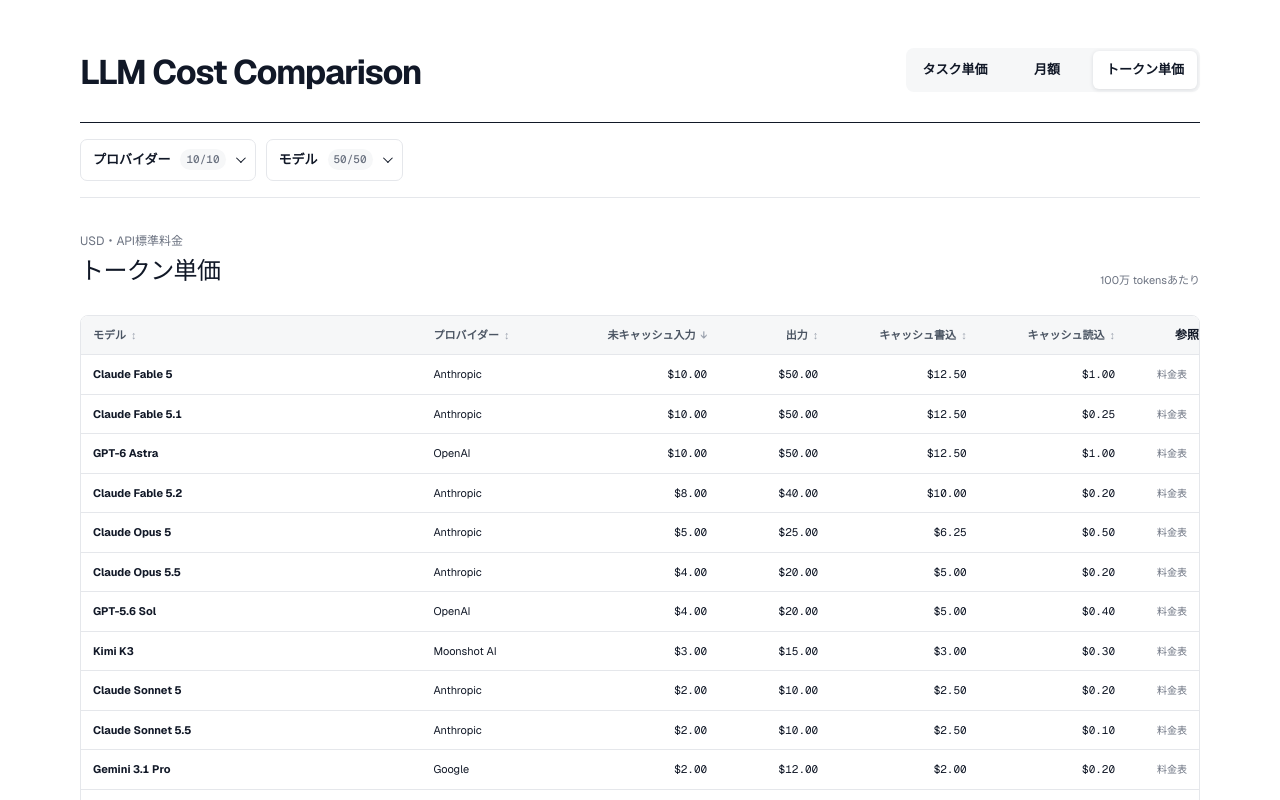
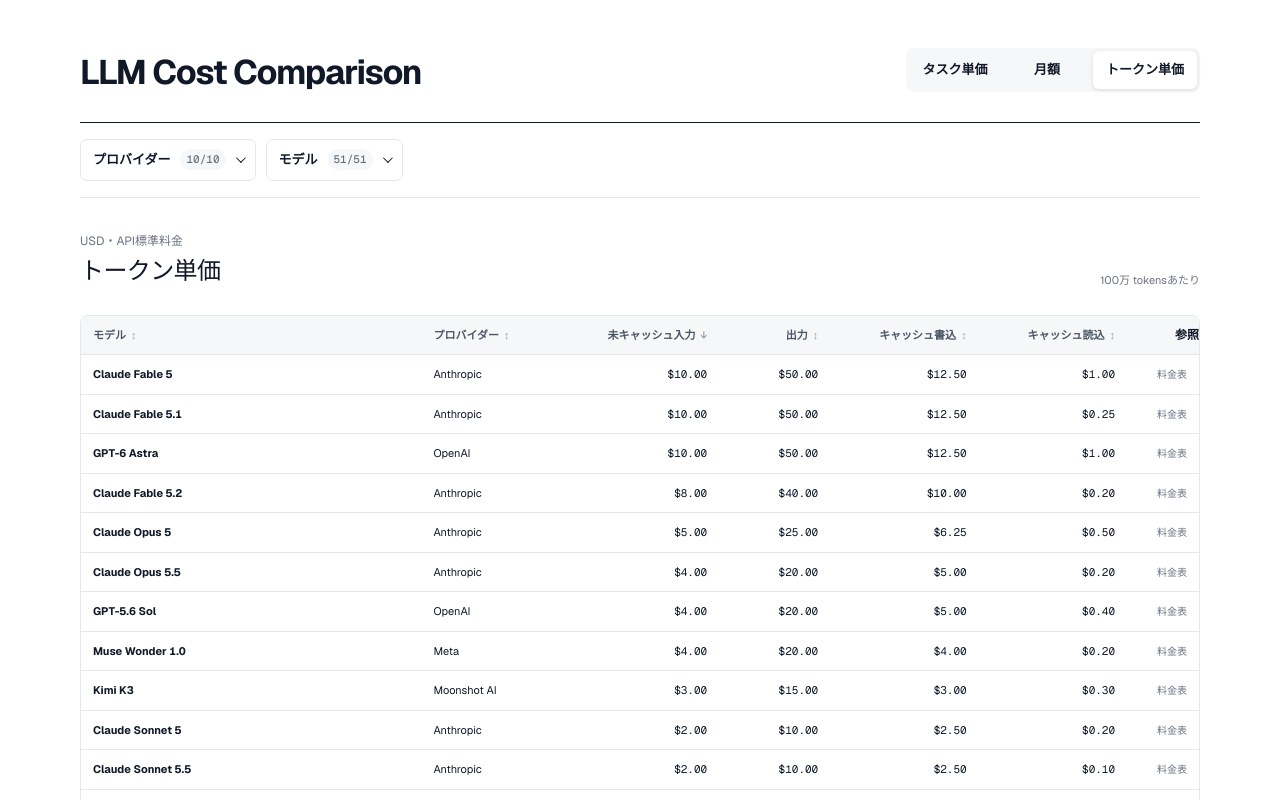
Before and after one commit to kody-takuya/AI-cost-comparison, a Next.js app: page / in a window 1280 px wide. Shown: the top 800 px of the page. Built offline with nearby package versions, Linux system fonts and the light colour scheme.

Commit message:
Add Muse Wonder API pricing with automatic updates

```diff
--- a/data/pricing.json
+++ b/data/pricing.json
@@ -1,6 +1,6 @@
 {
   "updatedAt": "2026-11-10",
-  "notice": "Muse Emberは1回の入力（キャッシュを含む）が20万トークン以下と超過の場合を別行で表示しています。超過時はリクエスト全体に長文単価が適用されます。キャッシュ書込欄は通常入力単価です。Fable 5.2のキャッシュ書込は5分保持の単価です。Gemini 4 Argonは2026-11-30まで導入料金（100万トークンあたり入力$2・出力$10・キャッシュ読込$0.10）、12月1日以降は各単価が2倍です。明示的キャッシュは非対応のため、キャッシュ書込欄は通常入力単価で計算します。GPT-6.1 TerraはStandard・入力272K以下・キャッシュ30分保持の単価です。1回の入力が272Kを超えると、そのリクエスト全体の入力・キャッシュ単価は2倍、出力単価は1.5倍です。DeepSeekは平日10:00–13:00、15:00–19:00 JSTがピーク、それ以外はオフピークです。V4 Proは2026-09-14 13:00 JST以降、V4.1 Pro登場までV4.1 Flashへルーティングされ同単価になります。Claude Haiku 5.5の表示単価は1回のプロンプトが10万トークン以下の場合です。10万超では各単価が5倍になります。Gemini 4 Carbonは2026-10-28の公式発表に基づく限定・段階的提供モデルです。表示は導入予定料金（100万トークンあたり入力$2・出力$10・キャッシュ読込$0.10）で、一般提供は未確認です。導入期間終了後は入力$4・出力$20となりますが、終了日は未公表です。キャッシュ書込単価は未公表のため通常入力単価で仮計算します。Carbonの単価は自動更新対象外です。",
+  "notice": "Muse Emberは1回の入力（キャッシュを含む）が20万トークン以下と超過の場合を別行で表示しています。超過時はリクエスト全体に長文単価が適用されます。キャッシュ書込欄は通常入力単価です。Fable 5.2のキャッシュ書込は5分保持の単価です。Gemini 4 Argonは2026-11-30まで導入料金（100万トークンあたり入力$2・出力$10・キャッシュ読込$0.10）、12月1日以降は各単価が2倍です。明示的キャッシュは非対応のため、キャッシュ書込欄は通常入力単価で計算します。GPT-6.1 TerraはStandard・入力272K以下・キャッシュ30分保持の単価です。1回の入力が272Kを超えると、そのリクエスト全体の入力・キャッシュ単価は2倍、出力単価は1.5倍です。DeepSeekは平日10:00–13:00、15:00–19:00 JSTがピーク、それ以外はオフピークです。V4 Proは2026-09-14 13:00 JST以降、V4.1 Pro登場までV4.1 Flashへルーティングされ同単価になります。Claude Haiku 5.5の表示単価は1回のプロンプトが10万トークン以下の場合です。10万超では各単価が5倍になります。Gemini 4 Carbonは2026-10-28の公式発表に基づく限定・段階的提供モデルです。表示は導入予定料金（100万トークンあたり入力$2・出力$10・キャッシュ読込$0.10）で、一般提供は未確認です。導入期間終了後は入力$4・出力$20となりますが、終了日は未公表です。キャッシュ書込単価は未公表のため通常入力単価で仮計算します。Carbonの単価は自動更新対象外です。Muse Wonder 1.0はStandard modeのAPI料金です。長文割増はなく、キャッシュ書込欄は通常入力単価を使用します。",
   "models": [
     {
       "id": "gpt-6-astra",
@@ -315,6 +315,18 @@
       "source": "https://ai.google.dev/gemini-api/docs/pricing"
     },
     {
+      "id": "muse-wonder-1.0",
+      "provider": "Meta",
+      "name": "Muse Wonder 1.0",
+      "pricing": {
+        "input": 4,
+        "output": 20,
+        "cacheWrite": 4,
+        "cacheRead": 0.2
+      },
+      "source": "https://dev.meta.ai/docs/pricing-rate-limits#model-pricing"
+    },
+    {
       "id": "muse-ember-1.0",
       "provider": "Meta",
       "name": "Muse Ember 1.0 (≤200k/回)",
--- /dev/null
+++ b/scripts/meta-pricing.mjs
@@ -0,0 +1,18 @@
+// Parse only the Standard-mode prices in the Muse Wonder section.
+export function parseMuseWonderRates(text) {
+  const start = text.search(/Model:\s*`?muse-wonder-1\.0`?/);
+  const end = text.indexOf("Muse Spark", start);
+  if (start < 0 || end < 0) throw new Error("Muse Wonder pricing section not found");
+  const section = text.slice(start, end);
+  const rate = (pattern, label) => {
+    const value = Number(section.match(pattern)?.[1]);
+    if (!Number.isFinite(value) || value <= 0) {
+      throw new Error(`Muse Wonder ${label} price not found`);
+    }
+    return value;
+  };
+  const input = rate(/(?<!Cached )\bInput\s+Not available\s+\$([\d.]+)/i, "input");
+  const output = rate(/Output\s+Not available\s+\$([\d.]+)/i, "output");
+  const cacheRead = rate(/Cached input\s+Not available\s+\$([\d.]+)/i, "cached input");
+  return { input, output, cacheWrite: input, cacheRead };
+}
--- a/scripts/update-pricing.mjs
+++ b/scripts/update-pricing.mjs
@@ -1,4 +1,5 @@
 import { readFile, writeFile } from "node:fs/promises";
+import { parseMuseWonderRates } from "./meta-pricing.mjs";
 
 const dataPath = new URL("../data/pricing.json", import.meta.url);
 const data = JSON.parse(await readFile(dataPath, "utf8"));
@@ -188,6 +189,11 @@ function parseIntroductoryGeminiFlashRates(segment, id, standardStartsAt = Date.
 }
 
 const checks = [
+  {
+    id: "muse-wonder-1.0",
+    url: "https://dev.meta.ai/docs/pricing-rate-limits",
+    parse: parseMuseWonderRates,
+  },
   {
     id: "gpt-6-astra",
     url: "https://developers.openai.com/api/docs/models/gpt-6-astra",
```
Also changed, not shown: 1 other file (tests, documents, lock files or other folders).
